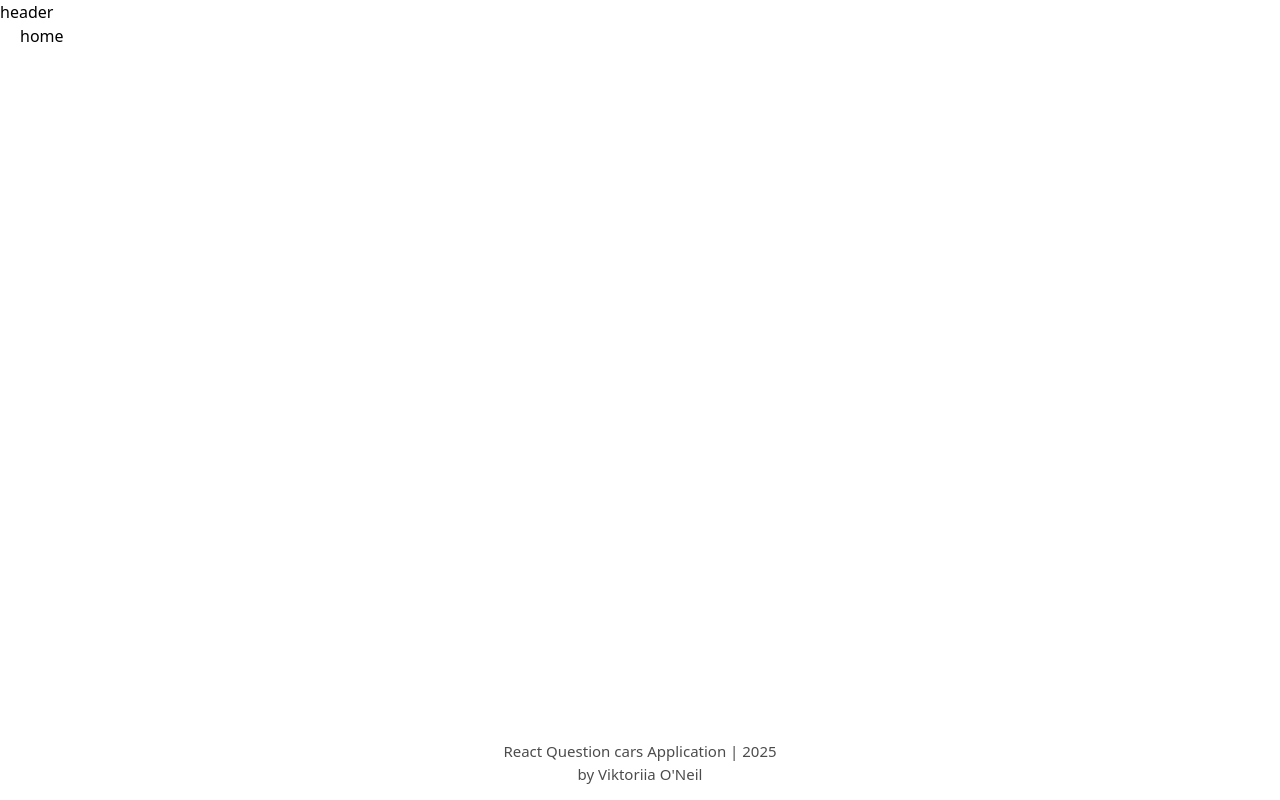
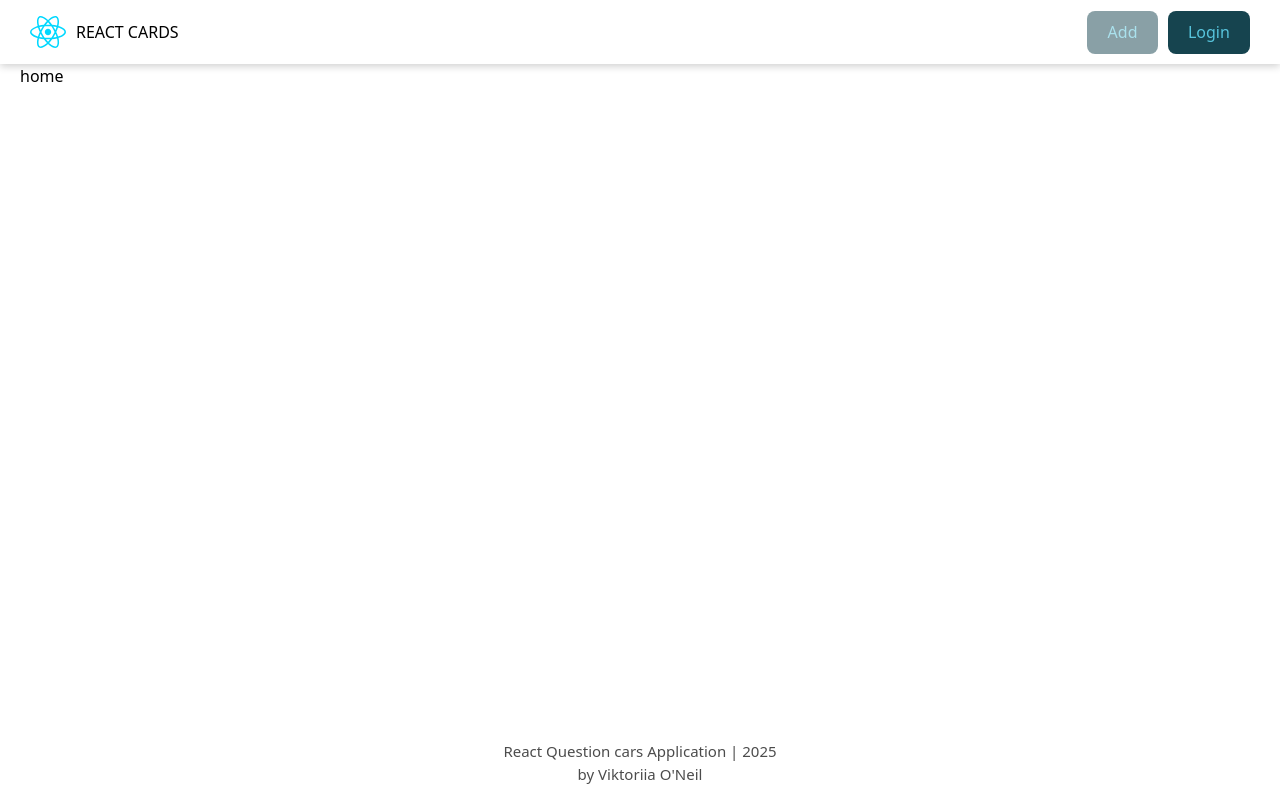
Before and after one commit to oneilcode/react-app, a React (Vite) app: page / in a window 1280 px wide. Built offline with nearby package versions, Linux system fonts and the light colour scheme.

Commit message:
header and button implementation

```diff
--- a/src/components/Button/Button.jsx
+++ b/src/components/Button/Button.jsx
@@ -1,18 +1,12 @@
 import cls from "./Button.module.css";
-
-// const inlineStyles = {
-//     background: 'red'
-// }
 
 const isPrimary = true;
 
-export const Button = (props) => {
-  console.log(props);
+export const Button = ({ onClick, isActive, isDisabled, children}) => {
 
   return (
-    // <button className={isPrimary ? cls.primary : cls.btn} >Button</button>
-    <button className={`${cls.btn} ${isPrimary ? cls.primary : ""}`} onClick={props.onClick}>
-      {props.children}
+    <button className={`${cls.btn} ${isActive ? cls.active : ""}`} onClick={onClick} disabled={isDisabled}>
+      {children}
     </button>
   );
 };
--- a/src/components/Button/Button.module.css
+++ b/src/components/Button/Button.module.css
@@ -1,7 +1,31 @@
 .btn {
-    background-color: aqua;
+    border-radius: 8px;
+    border: 1px solid transparent;
+    padding: 0.6em 1.2em;
+    font-size: 1em;
+    font-weight: 500;
+    font-family: inherit;
+    background-color: var(--btn-bg-color);
+    color: var(--btn-text-color);
+    cursor: pointer;
+    transition: border-color 0.25s;
 }
 
-.primary {
-    background-color: yellowgreen;
+.btn:hover {
+    border-color: #2f2f2f
 }
+
+.btn:focus,
+.btn:focus-visible {
+    outline: 4px auto #2f2f2f;
+}
+
+.btn:disabled {
+    opacity: .5;
+   pointer-events: none;
+}
+
+.active {
+    color: #000;
+    background-color: #ce7e1d;
+}
--- /dev/null
+++ b/src/components/Button/index.jsx
@@ -0,0 +1 @@
+export { Button } from './Button'
--- /dev/null
+++ b/src/components/Header/Header.jsx
@@ -0,0 +1,18 @@
+import ReactLogo from '../../assets/react.svg'
+import { Button } from '../Button'
+import cls from './Header.module.css'
+
+export const Header = () => {
+    return (
+        <header className={cls.header}>
+            <p>
+                <img src={ReactLogo} alt="react logo" />
+                <span>React cards</span>
+            </p>
+            <div className={cls.headerButtons}>
+                <Button isDisabled>Add</Button>
+                <Button>Login</Button>
+            </div>
+        </header>
+    )
+}
--- /dev/null
+++ b/src/components/Header/Header.module.css
@@ -0,0 +1,27 @@
+.header {
+  width: 100%;
+  height: 70px;
+  background-color: var(--main-bg-color);
+  padding: 0 30px;
+  display: flex;
+  justify-content: space-between;
+  align-items: center;
+  box-shadow: 0 2px 8px 0 rgba(0, 0, 0, 0.2);
+
+  p {
+    text-transform: uppercase;
+    display: flex;
+    justify-content: center;
+    align-items: center;
+    gap: 10px;
+    cursor: pointer;
+    user-select: none;
+  }
+}
+
+.headerButtons {
+  display: flex;
+  justify-content: center;
+  align-items: center;
+  gap: 10px;
+}
--- /dev/null
+++ b/src/components/Header/index.jsx
@@ -0,0 +1 @@
+export { Header } from './Header'
--- a/src/components/MainLayout/MainLayout.jsx
+++ b/src/components/MainLayout/MainLayout.jsx
@@ -1,12 +1,13 @@
 import { Outlet } from 'react-router-dom';
 import cls from './MainLayout.module.css'
+import { Header } from '../Header';
 
 export const MainLayout = () => {
     const currentYear = new Date().getFullYear();
 
     return (
         <div className={cls.mainLayout}>
-            <header>header</header>
+            <Header />
             <div className={cls.mainWrapper}>
                 <main className={cls.main}>
                     <Outlet />
--- a/src/index.css
+++ b/src/index.css
@@ -1,6 +1,9 @@
 :root {
---main-bg-color: #23272F;
---text-color: #fff;
+  --main-bg-color: #23272f;
+  --text-color: #fff;
+  --btn-bg-color: #383b3f;
+  --btn-text-color: #fff;
+
   font-family: system-ui, Avenir, Helvetica, Arial, sans-serif;
   line-height: 1.5;
   font-weight: 400;
@@ -14,7 +17,7 @@
   -moz-osx-font-smoothing: grayscale;
 }
 
-*{
+* {
   padding: 0;
   margin: 0;
   box-sizing: border-box;
@@ -25,20 +28,25 @@
 }
 
 body {
-  /* color: #fff; */
-background-color: var(--main-bg-color);
+  background-color: var(--main-bg-color);
 }
 
 @media (prefers-color-scheme: light) {
   :root {
     --main-bg-color: #fff;
     --text-color: #000;
+
+    --btn-bg-color: #16444f;
+    --btn-text-color: #57c4dc;
   }
 }
 
 @media (prefers-color-scheme: dark) {
   :root {
-    --main-bg-color: #23272F;
+    --main-bg-color: #23272f;
     --text-color: #fff;
+
+    --btn-bg-color: #383b3f;
+    --btn-text-color: #fff;
   }
 }
```
